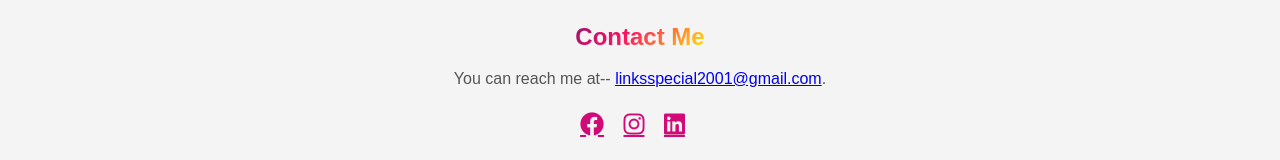
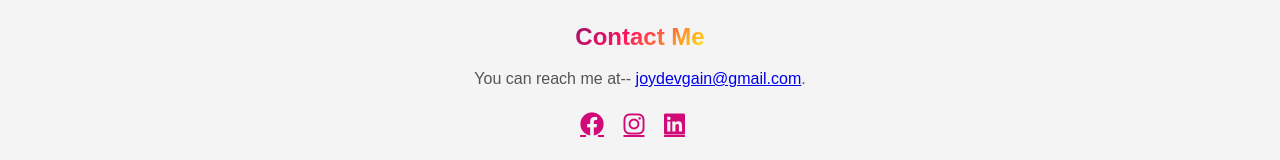
Before and after one commit to JoydevGain/JoydevPortfolio.github.io, a plain HTML site: page index.html in a window 1280 px wide. Shown: the part 4827-4987 px from the top of the page. Drawn offline with Linux system fonts and the light colour scheme.

Commit message:
Update index.html

```diff
--- a/index.html
+++ b/index.html
@@ -118,7 +118,7 @@
 
     <section id="contact" class="section">
         <h2>Contact Me</h2>
-        <p>You can reach me at-- <a href="mailto:joydevgain09876@gmail.com">linksspecial2001@gmail.com</a>.</p>
+        <p>You can reach me at-- <a href="mailto:joydevgain09876@gmail.com">joydevgain@gmail.com</a>.</p>
         <!-- Social Media Links -->
         <div class="social-media">
             <a href="https://www.facebook.com/profile.php?id=100004524977805&mibextid=ZbWKwL" target="_blank" class="fab fa-facebook"></a>
```
